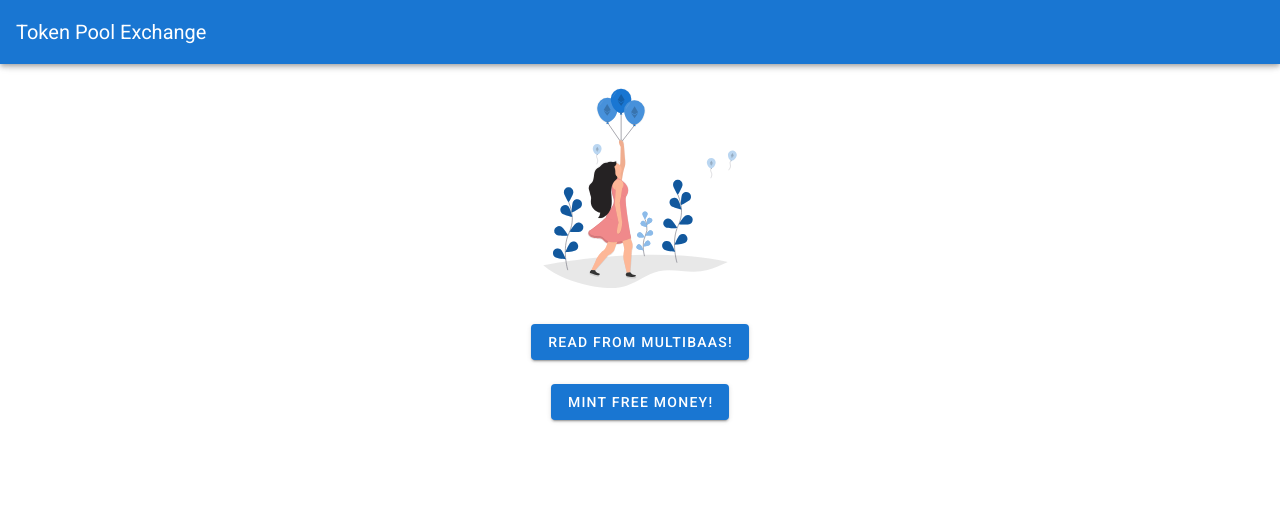
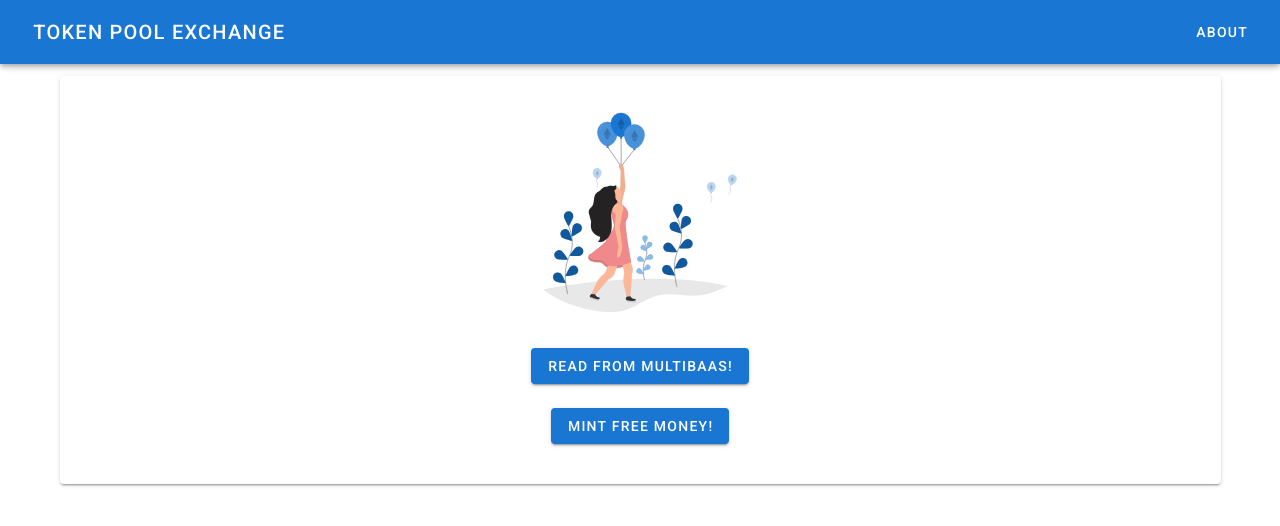
Before and after one commit to curvegrid/hackathon-WANT-nintendo-switch, a Vue app in the folder web/: page / in a window 1280 px wide. Shown: the top 526 px of the page. Built offline with nearby package versions, Linux system fonts and the light colour scheme; no server answers.

Commit message:
integrate views with router, remove dead assets, adjust toolbar links, remove #

```diff
--- a/web/src/App.vue
+++ b/web/src/App.vue
@@ -5,26 +5,44 @@
       color="primary"
       dark
     >
-      <div class="d-flex align-center">
-        <v-toolbar-title>
-          Token Pool Exchange
-        </v-toolbar-title>
-      </div>
+      <v-toolbar-items class="d-flex align-center">
+        <v-btn
+          href="/"
+          text
+        >
+          <v-toolbar-title>
+            Token Pool Exchange
+          </v-toolbar-title>
+        </v-btn>
+      </v-toolbar-items>
+      <v-spacer />
+      <v-toolbar-items class="d-flex align-center">
+        <v-btn
+          text
+          href="/about"
+        >
+          About
+        </v-btn>
+      </v-toolbar-items>
     </v-app-bar>
     <v-content>
-      <HelloWorld />
+      <v-container>
+        <v-card>
+          <v-container>
+            <router-view />
+          </v-container>
+        </v-card>
+      </v-container>
     </v-content>
   </v-app>
 </template>
 
 <script>
 import { ethers } from 'ethers';
-import HelloWorld from './components/HelloWorld.vue';
 
 export default {
   name: 'App',
   components: {
-    HelloWorld,
   },
   data: () => ({
   }),
--- a/web/src/components/HelloWorld.vue
+++ /dev/null
@@ -1,74 +0,0 @@
-<template>
-  <v-container>
-    <v-row class="text-center">
-      <v-col cols="12">
-        <v-img
-          :src="require('../assets/logo.svg')"
-          class="my-3"
-          contain
-          height="200"
-        />
-      </v-col>
-
-      <v-col class="mb-4">
-        <v-layout column>
-          <v-flex>
-            <v-btn
-              class="primary"
-              @click="getTokenName"
-            >
-              Read from MultiBaas!
-            </v-btn>
-          </v-flex>
-          <v-flex>
-            {{ tokenName }}
-          </v-flex>
-          <br>
-          <v-flex>
-            <v-btn
-              class="primary"
-              @click="mintTokens(100)"
-            >
-              Mint free money!
-            </v-btn>
-          </v-flex>
-          <v-flex>
-            {{ tokenSupply }}
-          </v-flex>
-        </v-layout>
-      </v-col>
-    </v-row>
-  </v-container>
-</template>
-
-<script>
-
-export default {
-  name: 'HelloWorld',
-  data: () => ({
-    tokenName: '',
-    tokenSupply: 0,
-    sender: '0xBaC1Cd4051c378bF900087CCc445d7e7d02ad745',
-    apiKey: 'TODO PASTE API KEY HERE',
-  }),
-  created() {
-    this.getTokenSupply();
-  },
-  methods: {
-    async getTokenSupply() {
-      this.tokenSupply = await this.$root.$_cgutils.callMethod('curvetoken', 'mltitoken', 'totalSupply', this.sender,
-        this.apiKey);
-    },
-    async getTokenName() {
-      this.tokenName = await this.$root.$_cgutils.callMethod('curvetoken', 'mltitoken', 'name', this.sender,
-        this.apiKey);
-    },
-    async mintTokens(amount) {
-      const args = [`${amount}`];
-      await this.$root.$_cgutils.sendMethod('curvetoken', 'mltitoken', 'mint', this.sender, args, this.$root.$_web3,
-        this.apiKey);
-      this.getTokenSupply();
-    },
-  },
-};
-</script>
--- a/web/src/router/index.js
+++ b/web/src/router/index.js
@@ -22,6 +22,7 @@ const routes = [
 
 const router = new VueRouter({
   routes,
+  mode: 'history', // makes the # go away
 });
 
 export default router;
--- a/web/src/views/About.vue
+++ b/web/src/views/About.vue
@@ -1,5 +1,12 @@
 <template>
-  <div class="about">
-    <h1>This is an about page</h1>
+  <div>
+    <h1>About this project</h1>
+    <p>
+      Lorem ipsum dolor sit amet consectetur, adipisicing elit.
+      Earum eum, quos quibusdam deleniti temporibus
+      harum. Expedita natus excepturi optio, sequi, maiores, earum
+      labore at totam a corporis quas itaque
+      rerum.
+    </p>
   </div>
 </template>
--- a/web/src/views/Home.vue
+++ b/web/src/views/Home.vue
@@ -1,21 +1,74 @@
 <template>
-  <div class="home">
-    <img
-      alt="Woman with Ethereum Balloons"
-      src="../assets/logo.png"
-    >
-    <HelloWorld msg="Welcome to Your Vue.js DApp" />
-  </div>
+  <v-container>
+    <v-row class="text-center">
+      <v-col cols="12">
+        <v-img
+          :src="require('../assets/logo.svg')"
+          class="my-3"
+          contain
+          height="200"
+        />
+      </v-col>
+
+      <v-col class="mb-4">
+        <v-layout column>
+          <v-flex>
+            <v-btn
+              class="primary"
+              @click="getTokenName"
+            >
+              Read from MultiBaas!
+            </v-btn>
+          </v-flex>
+          <v-flex>
+            {{ tokenName }}
+          </v-flex>
+          <br>
+          <v-flex>
+            <v-btn
+              class="primary"
+              @click="mintTokens(100)"
+            >
+              Mint free money!
+            </v-btn>
+          </v-flex>
+          <v-flex>
+            {{ tokenSupply }}
+          </v-flex>
+        </v-layout>
+      </v-col>
+    </v-row>
+  </v-container>
 </template>
 
 <script>
-// @ is an alias to /src
-import HelloWorld from '../components/HelloWorld.vue';
 
 export default {
-  name: 'Home',
-  components: {
-    HelloWorld,
+  name: 'HelloWorld',
+  data: () => ({
+    tokenName: '',
+    tokenSupply: 0,
+    sender: '0xBaC1Cd4051c378bF900087CCc445d7e7d02ad745',
+    apiKey: 'TODO PASTE API KEY HERE',
+  }),
+  created() {
+    this.getTokenSupply();
+  },
+  methods: {
+    async getTokenSupply() {
+      this.tokenSupply = await this.$root.$_cgutils.callMethod('curvetoken', 'mltitoken', 'totalSupply', this.sender,
+        this.apiKey);
+    },
+    async getTokenName() {
+      this.tokenName = await this.$root.$_cgutils.callMethod('curvetoken', 'mltitoken', 'name', this.sender,
+        this.apiKey);
+    },
+    async mintTokens(amount) {
+      const args = [`${amount}`];
+      await this.$root.$_cgutils.sendMethod('curvetoken', 'mltitoken', 'mint', this.sender, args, this.$root.$_web3,
+        this.apiKey);
+      this.getTokenSupply();
+    },
   },
 };
 </script>
```
Also changed, not shown: web/src/assets/logo.png (deleted).
